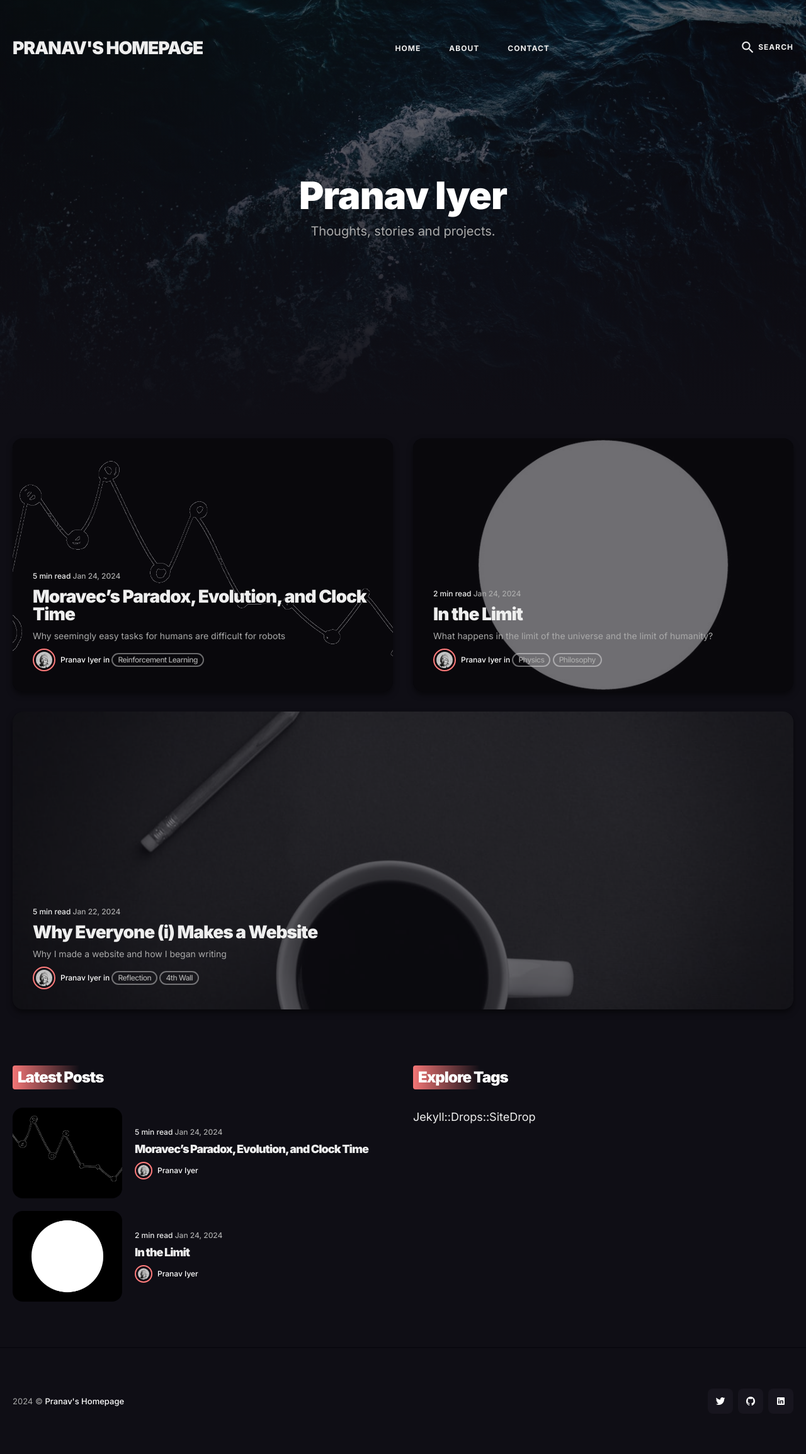
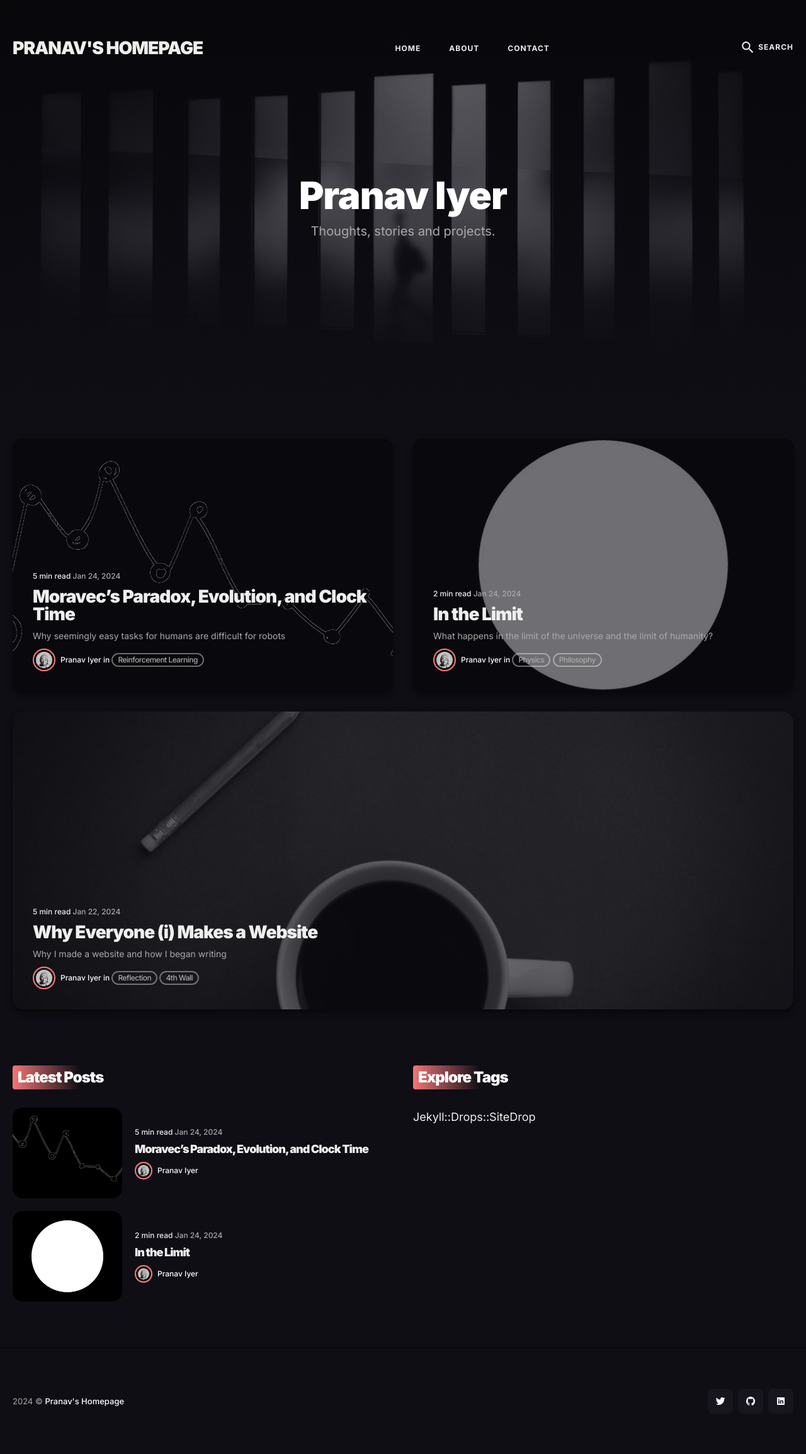
Before and after one commit to pranav270-create/pranav270-create.github.io, a Jekyll site: the page built from index.html, in a window 1280 px wide. Shown: the whole page at 63% size. Built offline with Jekyll 4.4.1, drawn with Linux system fonts in a browser that asks for light colours; nearby versions of some CDN libraries; the list of posts is cut into pages by our own code.

Commit message:
new config for base home page

```diff
--- a/_config.yml
+++ b/_config.yml
@@ -18,9 +18,9 @@
 # Hero Settings
 hero:
   title: Pranav Iyer
-  site_title: Pranav's Homepage
+  site_title:
   description: Thoughts, stories and projects.
-  image: '/images/01.jpg'
+  image: '/images/501.jpg'
 
 
 #-------------------------------
```
